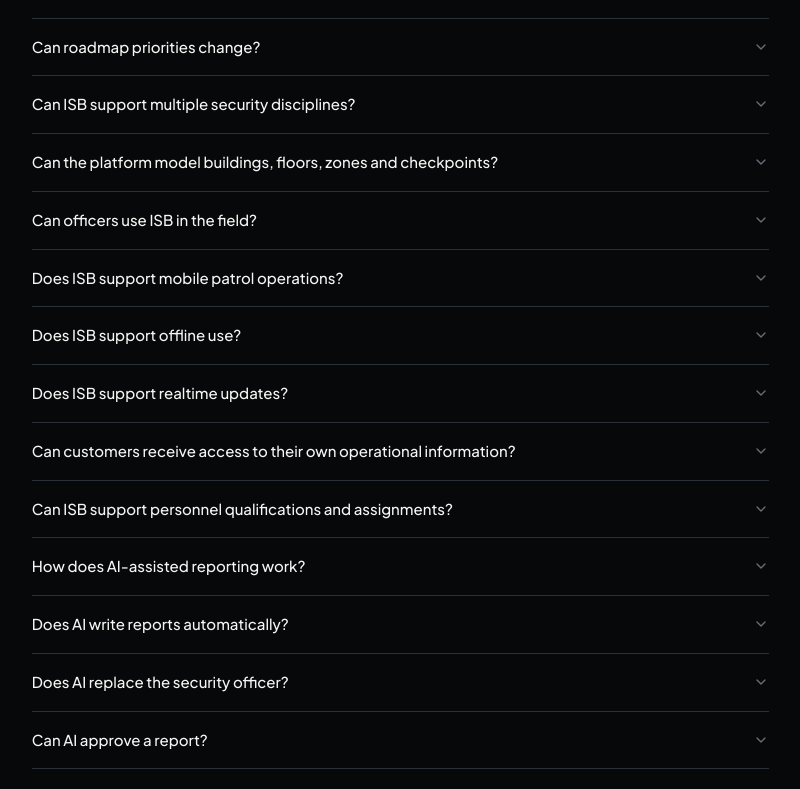
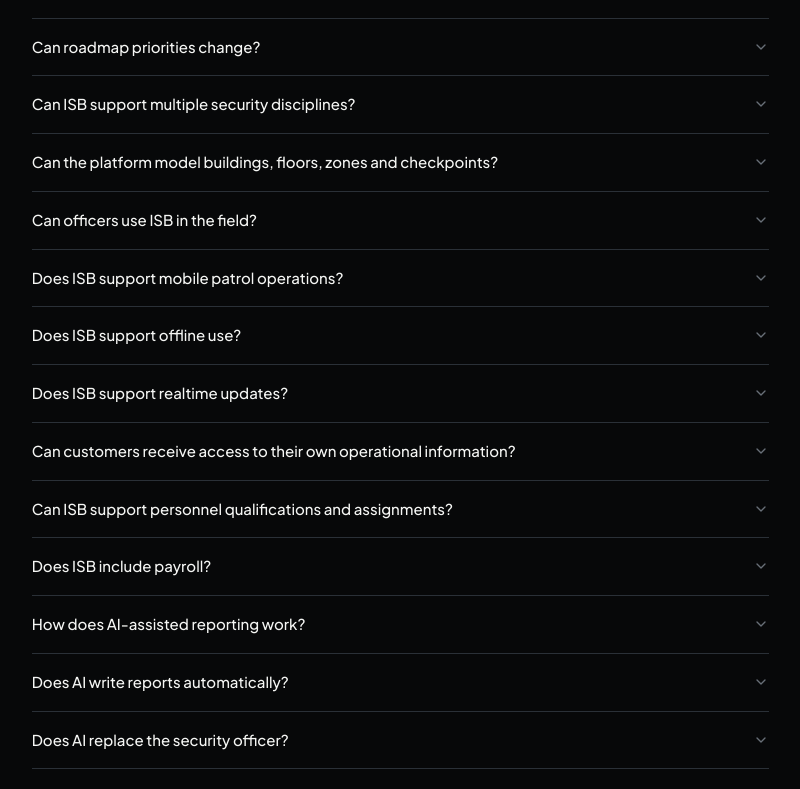
Before and after one commit to ISBFounder/ISB-Security-Website, a Next.js app: page /faq in a window 1280 px wide. Shown: the part 1234-2023 px from the top of the page, without its empty margins (399-1199 px from the left). Built offline with nearby package versions, Linux system fonts and the light colour scheme.

Commit message:
docs: Phase 2.2, payroll discovery FAQ, Security OS definition

```diff
--- a/src/data/faq.ts
+++ b/src/data/faq.ts
@@ -30,7 +30,7 @@
     category: "platform",
     question: "What is ISB Security Platform?",
     answer:
-      "ISB Security Platform is a multi-tenant operational software system designed for professional security organizations. It connects reporting, objects, personnel, operations, governance and AI-assisted workflows through one shared organizational, access and audit context.",
+      "ISB Security Platform is the Security OS ISB is building for professional security organizations: a multi-tenant operational system that connects reporting, objects, personnel, operations, governance and AI-assisted workflows through one shared organizational, access and audit context.",
   },
   {
     id: "who-designed-for",
@@ -88,14 +88,14 @@
     category: "availability",
     question: "What parts of the platform currently exist?",
     answer:
-      "Current foundation includes multi-tenant and access foundations, object/location hierarchy foundations, audit foundations, the Specific Report workflow, and the AI-assisted Specific Report MVP. Broader modules are in active development or planned.",
+      "Current foundation includes multi-tenant and access foundations, object/location hierarchy foundations, audit foundations, the Specific Report workflow, the AI-assisted Specific Report MVP, and Workforce Operations Phase 2.2 foundations (canonical shift and assignment lifecycle, shift reconciliation, workforce notifications). Broader modules remain in active development or planned.",
   },
   {
     id: "active-development",
     category: "availability",
     question: "What is currently in active development?",
     answer:
-      "Broader reporting workflows, notifications, escalation and supervisor workflows, deeper object and personnel context, mobile-oriented field usability and operational overview. See the Roadmap for the full staged view.",
+      "Workforce operations expansion (service contracts and requests, scheduling, availability, compliance and matching engines, dispatch, persona workspaces), plus broader reporting, notifications, escalation and supervisor workflows, deeper object and personnel context, and mobile-oriented field usability. Payroll integration is in discovery only — not a released product. See the Roadmap for the staged view.",
   },
   {
     id: "implemented-foundation",
@@ -188,7 +188,14 @@
     category: "operations",
     question: "Can ISB support personnel qualifications and assignments?",
     answer:
-      "Assignments are part of the foundation model linking people to objects and operational context. Qualifications, certifications and availability are in active development. Scheduling foundations are planned.",
+      "Assignments are part of the foundation model linking people to objects and operational context. Qualifications, certifications and availability are in active development as part of Workforce Operations Phase 2.2. Scheduling expansion is in progress. Payroll connectivity is discovery work only and is not a production capability.",
+  },
+  {
+    id: "payroll-discovery",
+    category: "operations",
+    question: "Does ISB include payroll?",
+    answer:
+      "No. Payroll is not a released ISB product. Integration with existing payroll systems is under discovery so workforce hours and assignments can later connect to administration without ISB becoming a payroll engine. Nothing in discovery should be treated as current availability.",
   },
   {
     id: "ai-reporting-how",
@@ -237,7 +244,7 @@
     category: "ai",
     question: "What AI capability exists today?",
     answer:
-      "The AI-assisted Specific Report MVP: structured drafting, language clarity support, basic information extraction and a mandatory human review workflow.",
+      "The AI reporting assistant MVP for Specific Reports: structured drafting from field notes, language-clarity support, basic extraction, and a mandatory human review workflow. AI supports the report. It does not make the decision.",
   },
   {
     id: "ai-future",
```
